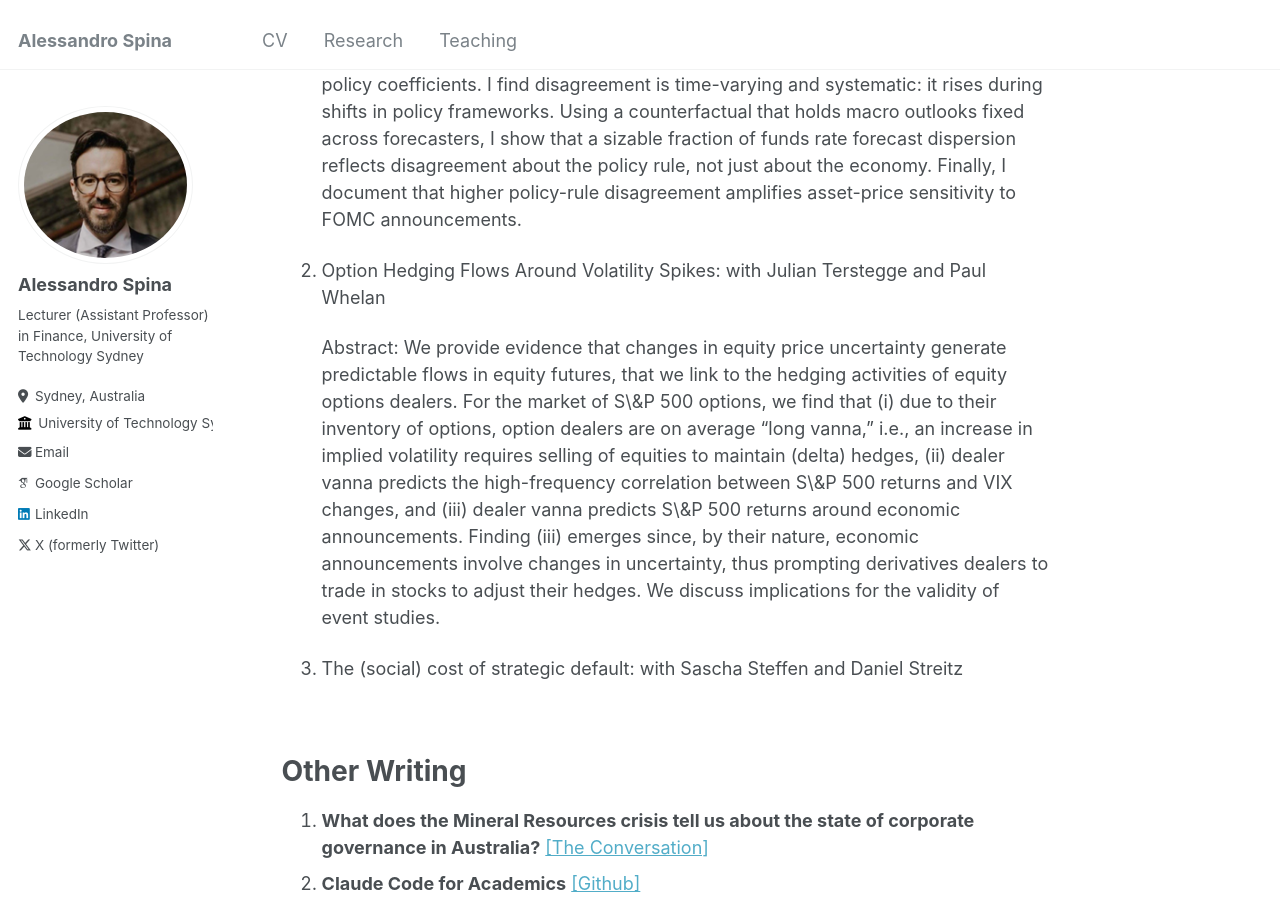
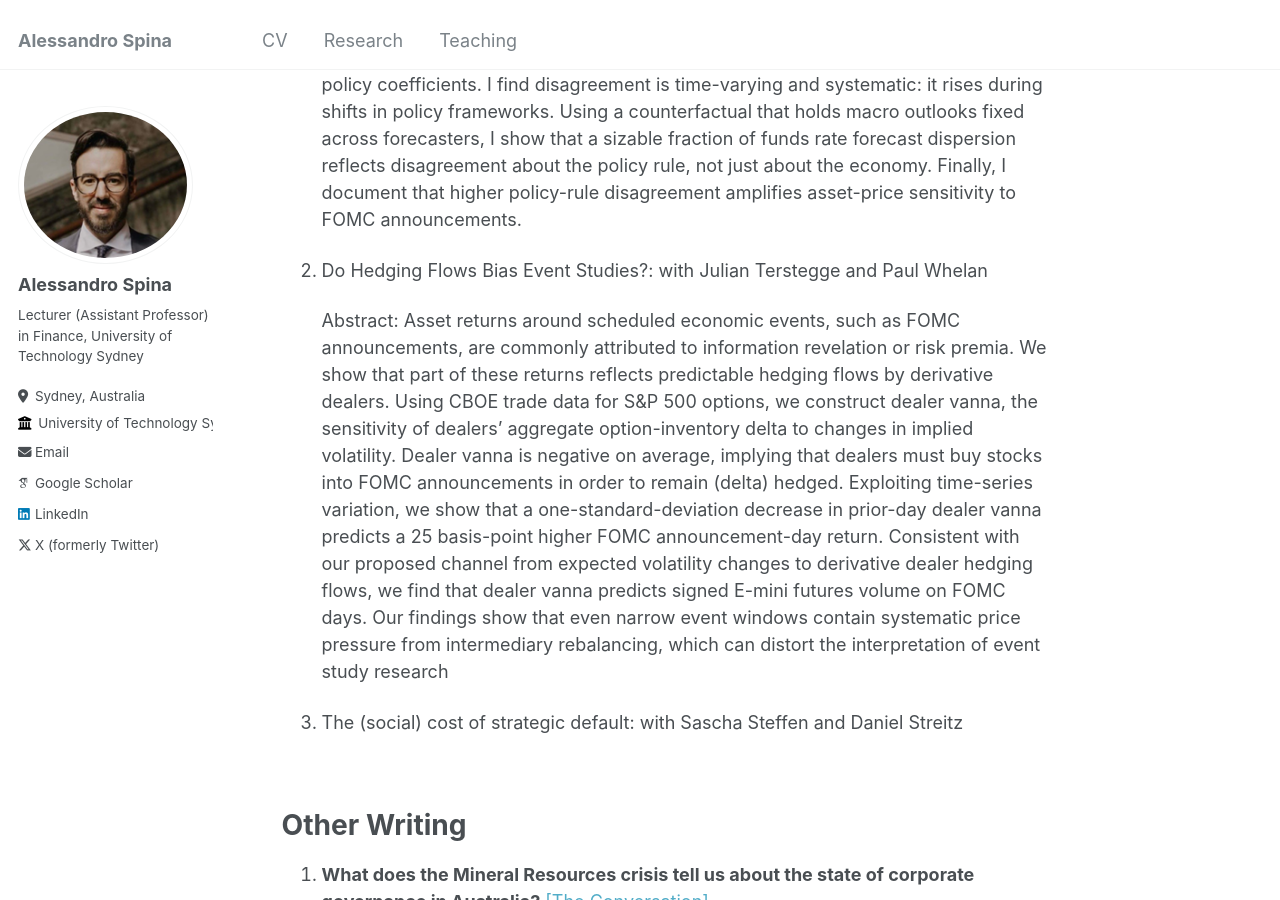
Before and after one commit to aspi6246/aspi6246.github.io, a Jekyll site: the page built from _pages/about.md, in a window 1280 px wide and 900 px high, scrolled down 1019 px. Built offline with Jekyll 4.4.1, drawn with Linux system fonts in a browser that asks for light colours; some web fonts are replaced.

Commit message:
Update about.md

```diff
--- a/_pages/about.md
+++ b/_pages/about.md
@@ -29,9 +29,9 @@ Working Papers
 
     Abstract: Professional forecasts of U.S. monetary policy display persistent and large cross-sectional dispersion. What drives this disagreement? I distinguish between two sources: (i) heterogeneity in macroeconomic outlooks and (ii) heterogeneity in perceived monetary policy rules. Using monthly Blue Chip Financial Forecasts (BCFF) panels, I estimate forecaster- and time-specific perceived policy rules. I construct a new disagreement measure that isolates cross-sectional dispersion in perceived policy coefficients. I find disagreement is time-varying and systematic: it rises during shifts in policy frameworks. Using a counterfactual that holds macro outlooks fixed across forecasters, I show that a sizable fraction of funds rate forecast dispersion reflects disagreement about the policy rule, not just about the economy. Finally, I document that higher policy-rule disagreement amplifies asset-price sensitivity to FOMC announcements.
 
-3. Option Hedging Flows Around Volatility Spikes: with Julian Terstegge and Paul Whelan
+3. Do Hedging Flows Bias Event Studies?: with Julian Terstegge and Paul Whelan
 
-    Abstract: We provide evidence that changes in equity price uncertainty generate predictable flows in equity futures, that we link to the hedging activities of equity options dealers. For the market of S\&P 500 options, we find that (i) due to their inventory of options, option dealers are on average “long vanna,” i.e., an increase in implied volatility requires selling of equities to maintain (delta) hedges, (ii) dealer vanna predicts the high-frequency correlation between S\&P 500 returns and VIX changes, and (iii) dealer vanna predicts S\&P 500 returns around economic announcements. Finding (iii) emerges since, by their nature, economic announcements involve changes in uncertainty, thus prompting derivatives dealers to trade in stocks to adjust their hedges. We discuss implications for the validity of event studies.
+    Abstract: Asset returns around scheduled economic events, such as FOMC announcements, are commonly attributed to information revelation or risk premia. We show that part of these returns reflects predictable hedging flows by derivative dealers. Using CBOE trade data for S&P 500 options, we construct dealer vanna, the sensitivity of dealers’ aggregate option-inventory delta to changes in implied volatility. Dealer vanna is negative on average, implying that dealers must buy stocks into FOMC announcements in order to remain (delta) hedged. Exploiting time-series variation, we show that a one-standard-deviation decrease in prior-day dealer vanna predicts a 25 basis-point higher FOMC announcement-day return. Consistent with our proposed channel from expected volatility changes to derivative dealer hedging flows, we find that dealer vanna predicts signed E-mini futures volume on FOMC days. Our findings show that even narrow event windows contain systematic price pressure from intermediary rebalancing, which can distort the interpretation of event study research
 
 4. The (social) cost of strategic default: with Sascha Steffen and Daniel Streitz
 
```
